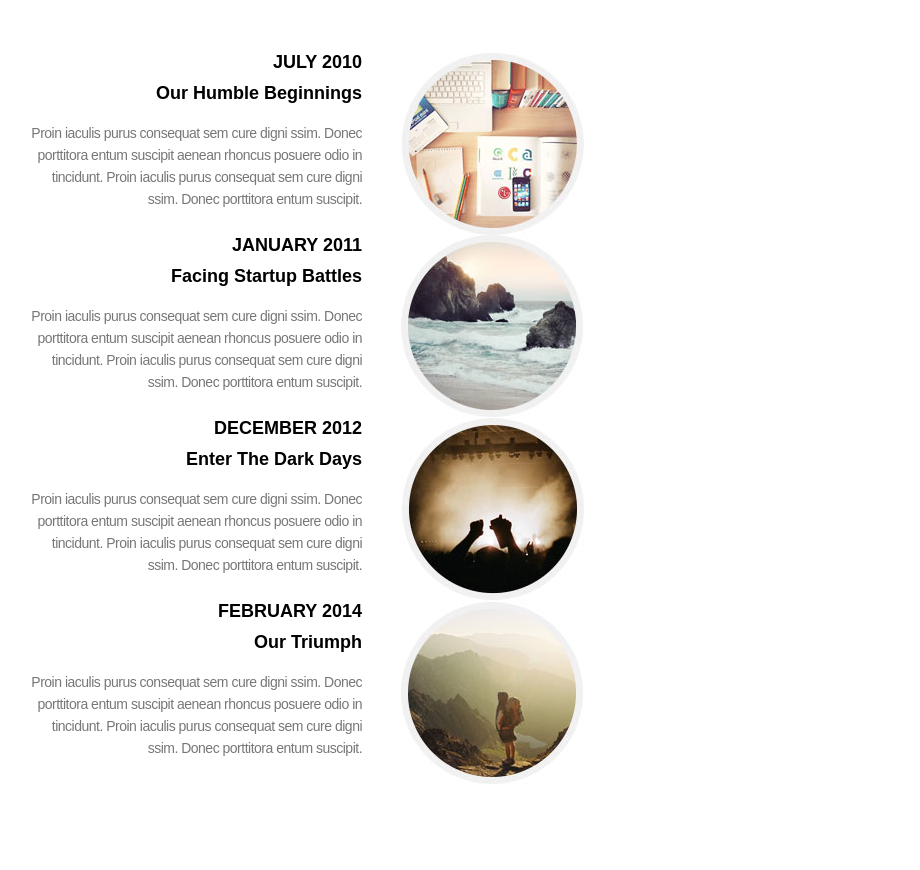
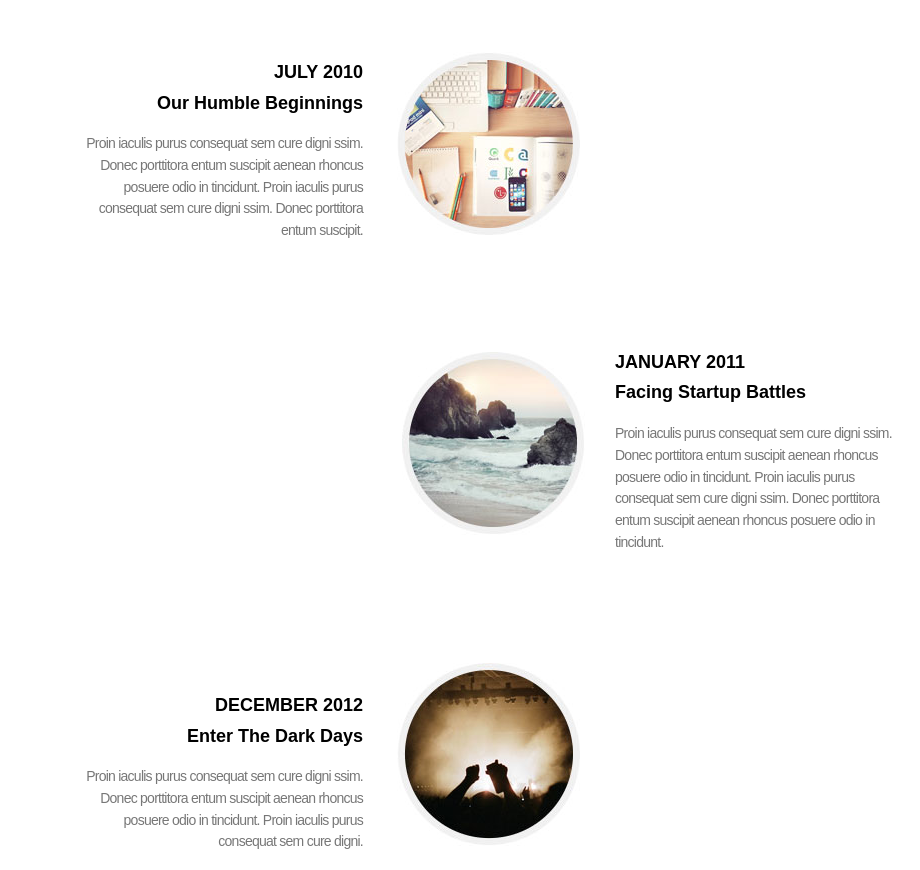
Before and after one commit to AlonaShkolna/Golden_One__template, a plain HTML site: page index.html in a window 1280 px wide. Shown: the part 2340-3210 px from the top of the page, without its empty margins (144-1064 px from the left). Drawn offline with nearby package versions, Linux system fonts and the light colour scheme.

Commit message:
changes to layout

```diff
--- a/css/main.css
+++ b/css/main.css
@@ -137,14 +137,36 @@ header .button {
 }
 
 .about__item {
-	width: 65%;
+	width: 60%;
+	margin: 0 0 96px;
+}
+
+.about__item:nth-child(odd) {
+	float: left;
+
+}
+
+.about__item:nth-child(even) {
+	float: right;
+
+}
+
+.about__item:nth-child(even) img {
+	float: left;
 }
 
 .item-title {
-	width: 55%;
+	width: 50%;
 	text-align: right;
 	font-size: 18px;
 	font-weight: bold;
+	display: inline-block;
+	margin: 0 30px 0 55px;
+}
+
+.about__item:nth-child(even) .item-title {
+	text-align: left;
+	margin: 0 55px 0 30px;
 }
 
 .item-title div {
@@ -161,9 +183,12 @@ header .button {
 	font-weight: normal;
 	font-size: 14px;
 	line-height: 1.55em;
-	letter-spacing: -0.5px;
+	letter-spacing: -0.75px;
 }
 
-.about__item img {
-	margin: 0 53px 0 34px;
+footer {
+	padding: 20px 0 110px;
+	text-align: center;
+	font-size: 14px;
+	color: #555;
 }
--- a/index.html
+++ b/index.html
@@ -81,8 +81,9 @@
 				<h2>About Us</h2>
 				<p>Proin iaculis purus consequat sem cure.</p>
 			</div>
-			<div class="about__item clearfix">
-				<div class="item-title pull-left">
+			<div class="clearfix">
+				<div class="about__item">
+					<div class="item-title">
 						<div>
 							July 2010
 						</div>
@@ -93,10 +94,10 @@
 							Proin iaculis purus consequat sem cure digni ssim. Donec porttitora entum suscipit aenean rhoncus posuere odio in tincidunt. Proin iaculis purus consequat sem cure digni ssim. Donec porttitora entum suscipit.
 						</p>
 					</div>
-				<img src="img/about1.jpg" alt="" class="pull-right">
+					<img src="img/about1.jpg" alt="Our Humble Beginnings">
 				</div>
-			<div class="about__item clearfix">
-				<div class="item-title pull-left">
+				<div class="about__item">
+					<div class="item-title">
 						<div>
 							January 2011
 						</div>
@@ -104,13 +105,14 @@
 							Facing Startup Battles
 						</h4>
 						<p>
-						Proin iaculis purus consequat sem cure digni ssim. Donec porttitora entum suscipit aenean rhoncus posuere odio in tincidunt. Proin iaculis purus consequat sem cure digni ssim. Donec porttitora entum suscipit.
+							Proin iaculis purus consequat sem cure digni ssim. Donec porttitora entum suscipit
+aenean rhoncus posuere odio in tincidunt. Proin iaculis purus consequat sem cure digni ssim. Donec porttitora entum suscipit aenean rhoncus posuere odio in tincidunt.
 						</p>
 					</div>
-				<img src="img/about2.jpg" alt="" class="pull-right">
+					<img src="img/about2.jpg" alt="Facing Startup Battles">
 				</div>
-			<div class="about__item clearfix">
-				<div class="item-title pull-left">
+				<div class="about__item">
+					<div class="item-title">
 						<div>
 							December 2012
 						</div>
@@ -118,13 +120,13 @@
 							Enter The Dark Days
 						</h4>
 						<p>
-						Proin iaculis purus consequat sem cure digni ssim. Donec porttitora entum suscipit aenean rhoncus posuere odio in tincidunt. Proin iaculis purus consequat sem cure digni ssim. Donec porttitora entum suscipit.
+							Proin iaculis purus consequat sem cure digni ssim. Donec porttitora entum suscipit aenean rhoncus posuere odio in tincidunt. Proin iaculis purus consequat sem cure digni.
 						</p>
 					</div>
-				<img src="img/about3.jpg" alt="" class="pull-right">
+					<img src="img/about3.jpg" alt="Enter The Dark Days">
 				</div>
-			<div class="about__item clearfix">
-				<div class="item-title pull-left">
+				<div class="about__item">
+					<div class="item-title">
 						<div>
 							february 2014
 						</div>
@@ -132,16 +134,17 @@
 							Our Triumph
 						</h4>
 						<p>
-						Proin iaculis purus consequat sem cure digni ssim. Donec porttitora entum suscipit aenean rhoncus posuere odio in tincidunt. Proin iaculis purus consequat sem cure digni ssim. Donec porttitora entum suscipit.
+							Proin iaculis purus consequat sem cure digni ssim. Donec porttitora entum suscipit
+aenean rhoncus posuere odio in tincidunt. Proin iaculis purus consequat sem cure digni ssim. Donec porttitora entum suscipit aenean.
 						</p>
 					</div>
-				<img src="img/about4.jpg" alt="" class="pull-right">
+					<img src="img/about4.jpg" alt="Our Triumph">
 				</div>
 			</div>
-
+		</div>
 	</section>
 	<footer>
-
+		<p>© Copyright 2014 FreebiesXpress.com</p>
 	</footer>
 </body>
 </html>
```
Lines whose indentation alone changed are shown as unchanged.
